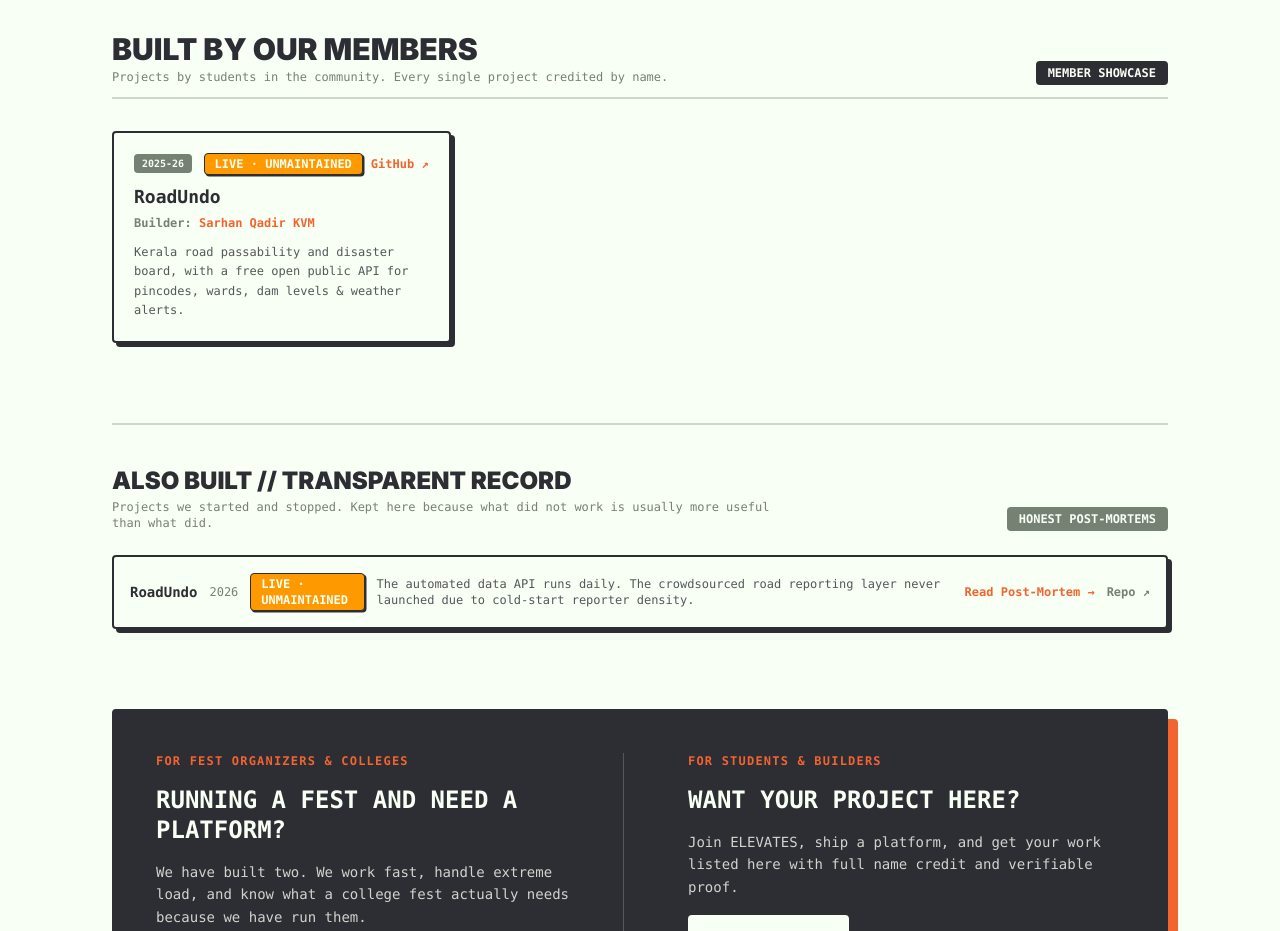
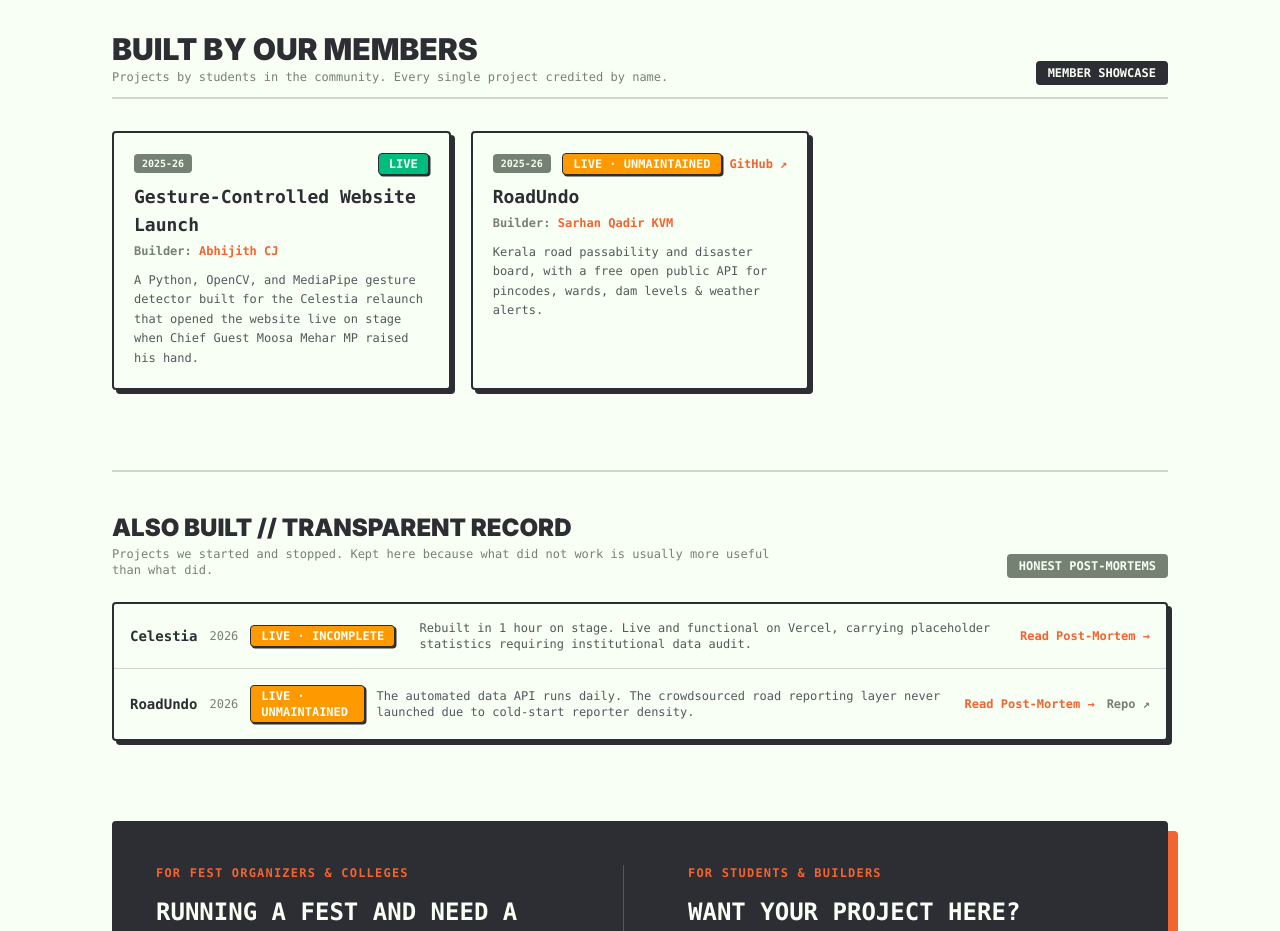
Before and after one commit to Elevates-Foundation/Elevates-web, a Next.js app: page /projects in a window 1280 px wide. Shown: the part 1400-2331 px from the top of the page. Built offline with nearby package versions, Linux system fonts and the light colour scheme.

Commit message:
feat(projects): add Celestia 1-hour build case study and gesture launch showcase

```diff
--- a/src/data/projects.ts
+++ b/src/data/projects.ts
@@ -60,7 +60,7 @@ export const FLAGSHIP_PROJECTS: FlagshipProject[] = [
     ],
     builders: [
       { role: "Founder & Lead Developer", name: "Sarhan Qadir KVM", founderId: "sarhan-qadir-kvm" },
-      { role: "Co-Founder & Backend Lead", name: "Mohammed Naseem", founderId: "mohammed-naseem" },
+      { role: "Co-Founder & Backend Lead", name: "Naseem Shan", founderId: "naseem-shan" },
       { role: "Development & Full-Stack", name: "Mashood M", founderId: "mashood-m" },
       { role: "Development & UI", name: "Anil Das P", founderId: "anil-das-p" },
       { role: "Development & Operations", name: "Mohammed Shahin EK", founderId: "mohammed-shahin-ek" },
@@ -295,12 +295,106 @@ export const ROADUNDO_CASE_STUDY: FlagshipProject = {
   ],
 };
 
+export const CELESTIA_CASE_STUDY: FlagshipProject = {
+  slug: "celestia",
+  title: "Celestia — CSE Association Website",
+  client: "Celestia, CSE Association — Eranad Knowledge City Technical Campus",
+  date: "March 25, 2026",
+  type: "flagship",
+  status: "live-incomplete",
+  tagline: "A department website, rebuilt in one hour.",
+  summary: "We were running the event. The guest we had invited was arriving at two o'clock. We had two hours, five juniors, and a specification written on the way to campus. We finished in one hour, launched live on stage via Python gesture recognition.",
+  metrics: [
+    { value: "1 hour", label: "Build & deploy time to production" },
+    { value: "2 hours", label: "Deadline given before guest arrival" },
+    { value: "5", label: "Non-founder junior builders (3rd & 1st year)" },
+  ],
+  stack: ["React 18", "TypeScript", "Vite", "Tailwind CSS", "GSAP", "Framer Motion", "Lenis", "Python", "OpenCV", "MediaPipe"],
+  repo: null,
+  live: "https://celestia-web-lti6.vercel.app",
+  cover: "/team/elevates-founders.jpeg",
+  situation: {
+    title: "The One-Hour Challenge",
+    paragraphs: [
+      "On 25 March 2026 the Computer Science department at Eranad Knowledge City was relaunching its association as Celestia. ELEVATES coordinated the entire relaunch event, and we had invited the chief guest: Moosa Mehar MP, Co-Founder and CEO of TinkerHub Foundation. He was arriving at 2:00 PM.",
+      "The association's website was three years old and needed a complete overhaul.",
+      "With two hours left, two of us called the HOD from the back of a bike and asked for permission to rebuild it before the guest arrived. Then we named five students, none of whom had built anything for the department before, and three of us walked into their classrooms and pulled them out of their sessions.",
+    ],
+    highlight: "We invited TinkerHub's CEO, coordinated the event, and rebuilt the department website in 60 minutes.",
+  },
+  numbers: [
+    { value: "1 hour", label: "Time taken to specify, code, and deploy to Vercel" },
+    { value: "5", label: "Junior student builders (3rd year & 1st year)" },
+    { value: "0", label: "Founding members who wrote code on the day" },
+  ],
+  whatWeBuilt: [
+    "Full 4-route website (Home, Teams, Gallery, Contact) built with React 18, Vite, and Tailwind CSS.",
+    "GSAP ScrollTrigger & Lenis smooth scrolling integration for pinned horizontal identity cards.",
+    "Python gesture-detection launch mechanism using OpenCV and MediaPipe: Chief Guest raised his hand on stage to trigger the live website launch.",
+    "Spec-driven rapid AI build pipeline executed in 60 minutes with Claude & Cursor.",
+  ],
+  howItHeldUp: {
+    summary: "Shipped in 1 hour and deployed live on Vercel before the chief guest arrived. Launched on stage with 100% gesture recognition accuracy on the first attempt.",
+    metrics: [
+      { value: "100%", label: "First-attempt gesture launch accuracy on stage" },
+      { value: "60 mins", label: "Total time from phone call to Vercel deploy" },
+    ],
+    details: [
+      "Five non-founder junior students executed the specification while 7 founding members managed event operations.",
+      "Chief Guest Moosa Mehar MP (Co-Founder & CEO of TinkerHub) personally tested the gesture launch and congratulated the student developer.",
+    ],
+  },
+  whatWeWouldDoDifferently: [
+    "Never deploy mock placeholder data to production without a pre-deploy read-through out loud.",
+    "Restore dropped real faculty testimonials from the previous association site.",
+    "Transfer Vercel deployment project ownership to an official institutional account.",
+  ],
+  builders: [
+    { role: "Called the HOD from the bike, directed the build", name: "Sarhan Qadir KVM", founderId: "sarhan-qadir-kvm", did: "Called the HOD from the bike, directed the build" },
+    { role: "Wrote the build specification", name: "Naseem Shan", founderId: "naseem-shan", did: "Wrote the build specification" },
+    { role: "On the bike when the call was made", name: "Mohammed Nafih P", founderId: "muhammed-nafih-p", did: "On the bike when the call was made" },
+    { role: "Held the team together until the others arrived", name: "Adhinan K", founderId: "adhinan-k", did: "Held the team together until the others arrived" },
+    { role: "Walked into the classrooms and fetched the builders", name: "Mohammed Shahin EK", founderId: "mohammed-shahin-ek", did: "Walked into the classrooms and fetched the builders" },
+    { role: "Walked into the classrooms and fetched the builders", name: "Mashood M", founderId: "mashood-m", did: "Walked into the classrooms and fetched the builders" },
+    { role: "Walked into the classrooms and fetched the builders", name: "Arshak", founderId: "arshak", did: "Walked into the classrooms and fetched the builders" },
+  ],
+  contributors: [
+    { name: "Faseen", detail: "3rd year, CSE" },
+    { name: "Shibin", detail: "3rd year, CSE" },
+    { name: "Zakariya", detail: "3rd year, CSE" },
+    { name: "Danish", detail: "1st year, T2" },
+    { name: "Abhijith CJ", detail: "3rd year, AI & DS", did: "Built the gesture-controlled launch" },
+  ],
+  faculty: [
+    { name: "Jasira KT", detail: "ELEVATES Faculty Head, CSE" },
+    { name: "Anu K Soman", detail: "HOD, CSE" },
+    { name: "Anas Bin Malik", detail: "Assistant Professor, Computer Science and Engineering" },
+  ],
+  stackAndCode: {
+    technologies: ["React 18", "TypeScript", "Vite", "Tailwind CSS", "GSAP", "Framer Motion", "Lenis", "Python", "OpenCV", "MediaPipe"],
+    repoUrl: null,
+    repoNote: "Production site deployed directly to Vercel preview under CSE Association Eranad Knowledge City.",
+  },
+};
+
 export const ALL_CASE_STUDIES: FlagshipProject[] = [
   ...FLAGSHIP_PROJECTS,
+  CELESTIA_CASE_STUDY,
   ROADUNDO_CASE_STUDY,
 ];
 
 export const MEMBER_SHOWCASES: MemberShowcase[] = [
+  {
+    id: "gesture-launch",
+    title: "Gesture-Controlled Website Launch",
+    builder: "Abhijith CJ",
+    builderId: "abhijith-cj",
+    cohort: "2025-26",
+    status: "live",
+    description: "A Python, OpenCV, and MediaPipe gesture detector built for the Celestia relaunch that opened the website live on stage when Chief Guest Moosa Mehar MP raised his hand.",
+    repo: null,
+    live: "https://www.linkedin.com/posts/abhijith-cj-a81b8a318_python-opencv-mediapipe-ugcPost-7443588025219190784-O6Vb/",
+  },
   {
     id: "roadundo",
     title: "RoadUndo",
@@ -317,11 +411,18 @@ export const MEMBER_SHOWCASES: MemberShowcase[] = [
 export const ALSO_BUILT_ARCHIVE: Array<{
   name: string;
   year: string;
-  status: "paused" | "archived" | "never-launched" | "live-unmaintained";
+  status: "paused" | "archived" | "never-launched" | "live-unmaintained" | "live-incomplete";
   reason: string;
   repo?: string;
   slug?: string;
 }> = [
+  {
+    name: "Celestia",
+    year: "2026",
+    status: "live-incomplete",
+    reason: "Rebuilt in 1 hour on stage. Live and functional on Vercel, carrying placeholder statistics requiring institutional data audit.",
+    slug: "celestia",
+  },
   {
     name: "RoadUndo",
     year: "2026",
```
